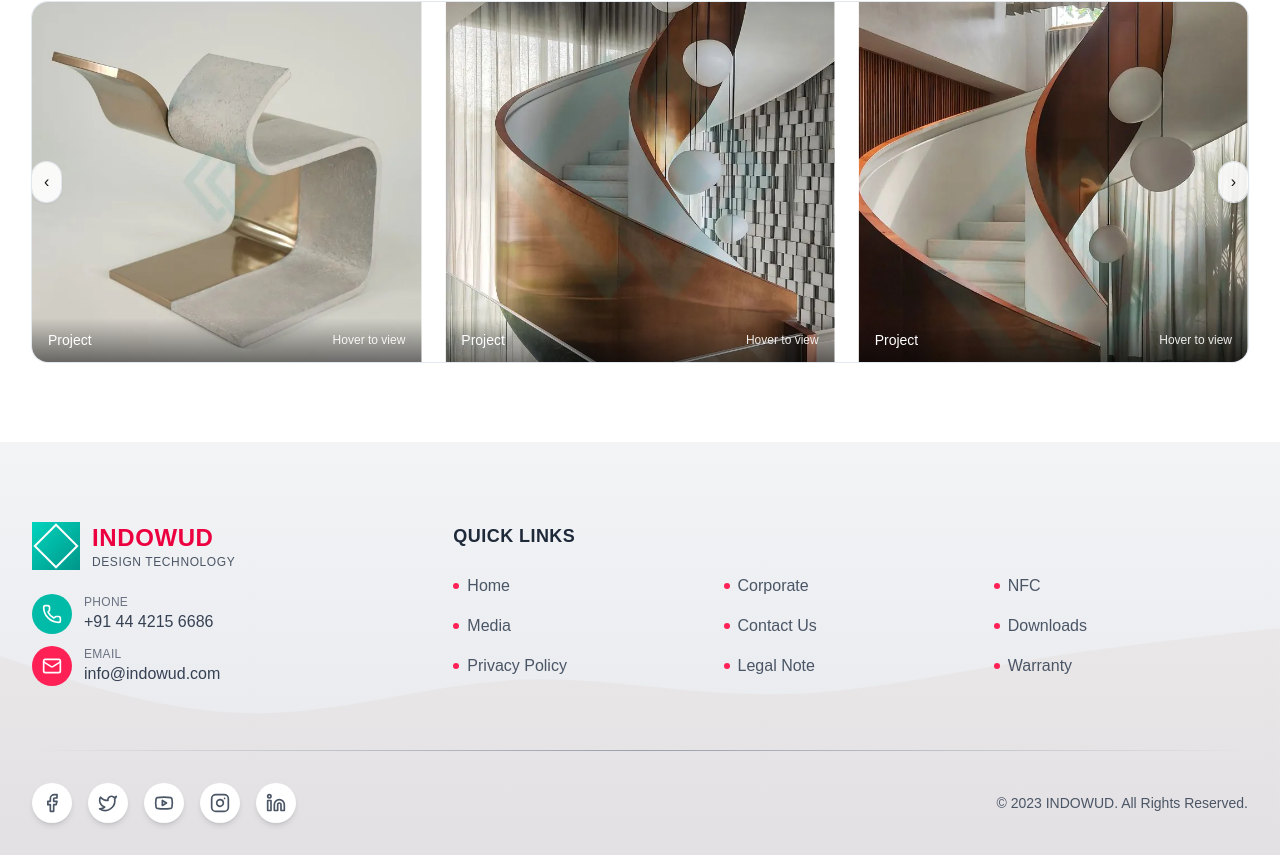
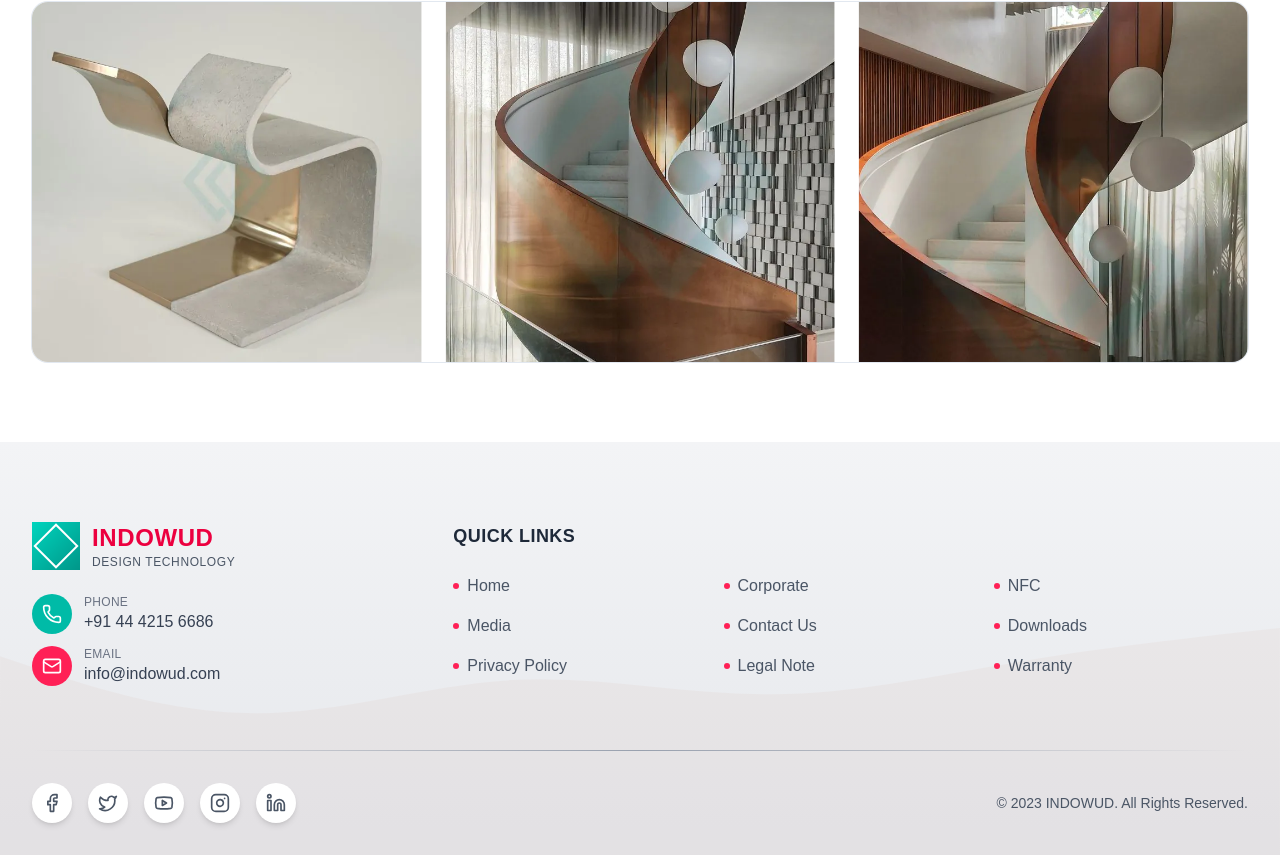
Before and after one commit to Monil072718/indowud, a Next.js app: page /nfc/thermoforming in a window 1280 px wide. Shown: the part 1751-2606 px from the top of the page. Built offline with nearby package versions, Linux system fonts and the light colour scheme; no server answers.

Commit message:
feat: Add new thermoforming page with video, process notes, specifications, and an image gallery.

```diff
--- a/src/app/nfc/thermoforming/page.tsx
+++ b/src/app/nfc/thermoforming/page.tsx
@@ -56,12 +56,6 @@ const SwiperSlider = dynamic(
                       className="object-cover transition duration-500 group-hover:scale-105"
                       sizes="(max-width: 640px) 100vw, (max-width: 1024px) 50vw, 33vw"
                     />
-                    <figcaption className="pointer-events-none absolute inset-x-0 bottom-0 bg-gradient-to-t from-black/50 to-transparent px-4 py-3 text-white flex items-center justify-between">
-                      <span className="text-sm font-medium">
-                        {g.alt ?? "Project"}
-                      </span>
-                      <span className="text-xs opacity-90">Hover to view</span>
-                    </figcaption>
                   </figure>
                 </SwiperSlide>
               ))}
@@ -245,18 +239,6 @@ export default function ThermoformingPage() {
               className="mt-10"
             >
               <div className="relative">
-                <button
-                  aria-label="Previous"
-                  className={`thermo-prev-${uid} absolute left-0 top-1/2 z-10 -translate-y-1/2 rounded-full bg-white/90 shadow ring-1 ring-slate-200 px-3 py-2 hover:bg-white`}
-                >
-                  ‹
-                </button>
-                <button
-                  aria-label="Next"
-                  className={`thermo-next-${uid} absolute right-0 top-1/2 z-10 -translate-y-1/2 rounded-full bg-white/90 shadow ring-1 ring-slate-200 px-3 py-2 hover:bg-white`}
-                >
-                  ›
-                </button>
                 <SwiperSlider gallery={gallery} uid={uid} />
               </div>
             </motion.div>
```
